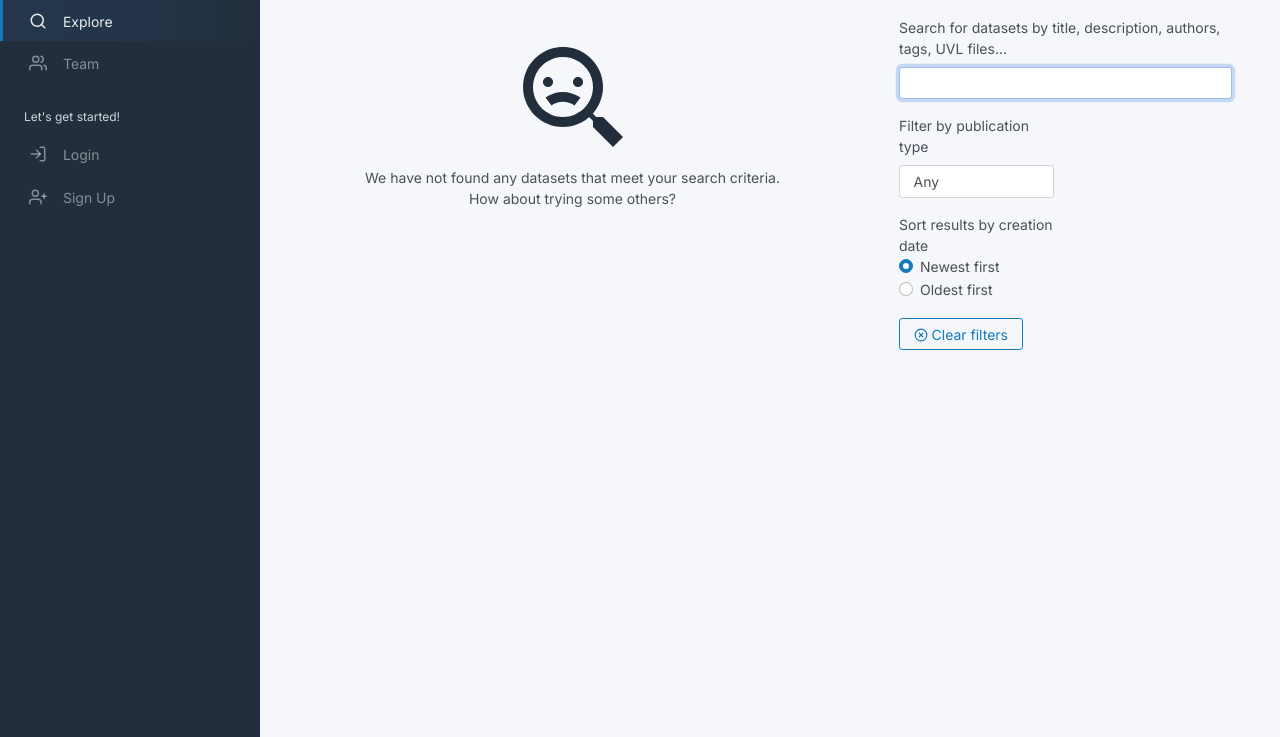
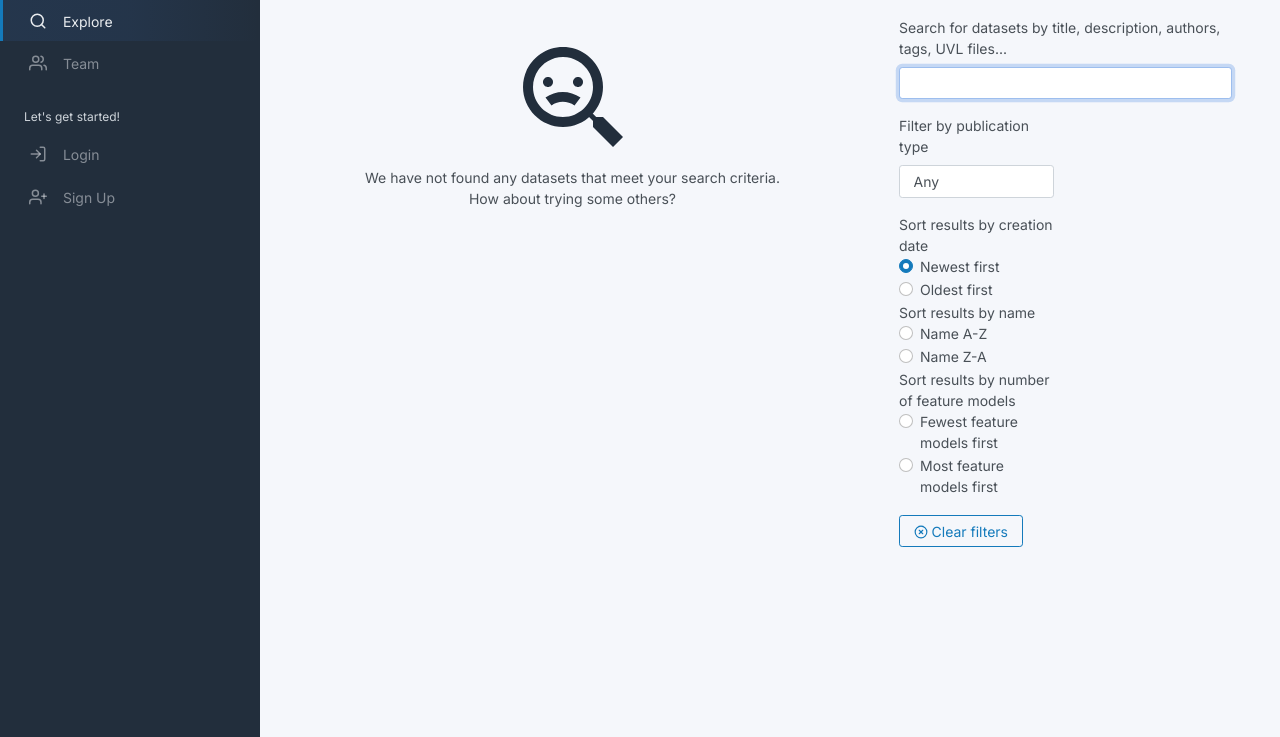
Before and after one commit to EGC-Serranito/serranito-hub, a Flask app: page /explore in a window 1280 px wide. Shown: the part 184-921 px from the top of the page. Run offline with Flask 3, Linux system fonts and the light colour scheme; data that the repository does not hold is empty; parts of the project's set-up code (start-up, migrations or seed data) failed here and were passed over; some libraries are stand-ins or nearby versions.

Commit message:
feat: add new sorting options for datasets listing

```diff
--- a/app/modules/explore/repositories.py
+++ b/app/modules/explore/repositories.py
@@ -1,5 +1,5 @@
 import re
-from sqlalchemy import any_, or_
+from sqlalchemy import any_, or_, func
 import unidecode
 from app.modules.dataset.models import Author, DSMetaData, DataSet, PublicationType
 from app.modules.featuremodel.models import FMMetaData, FeatureModel
@@ -52,10 +52,19 @@ class ExploreRepository(BaseRepository):
         if tags:
             datasets = datasets.filter(DSMetaData.tags.ilike(any_(f"%{tag}%" for tag in tags)))
 
-        # Order by created_at
+        # Order by sorting criteria
         if sorting == "oldest":
             datasets = datasets.order_by(self.model.created_at.asc())
-        else:
+        elif sorting == "newest":
             datasets = datasets.order_by(self.model.created_at.desc())
+        elif sorting == "name_asc":
+            datasets = datasets.order_by(DSMetaData.title.asc())
+        elif sorting == "name_desc":
+            datasets = datasets.order_by(DSMetaData.title.desc())
+        elif sorting == "feature_models_asc":
+            datasets = datasets.group_by(DataSet.id).order_by(func.count(FeatureModel.id).asc())
+        elif sorting == "feature_models_desc":
+            datasets = datasets.group_by(DataSet.id).order_by(func.count(FeatureModel.id).desc())
+
 
         return datasets.all()
--- a/app/modules/explore/templates/explore/index.html
+++ b/app/modules/explore/templates/explore/index.html
@@ -95,16 +95,47 @@
                             <div>
                                 Sort results by creation date
                                 <label class="form-check">
-                                    <input class="form-check-input" type="radio" value="newest" name="sorting"
-                                           checked="">
+                                    <input class="form-check-input" type="radio" value="newest" name="sorting" checked="">
                                     <span class="form-check-label">
-                                      Newest first
+                                        Newest first
                                     </span>
                                 </label>
                                 <label class="form-check">
                                     <input class="form-check-input" type="radio" value="oldest" name="sorting">
                                     <span class="form-check-label">
-                                      Oldest first
+                                        Oldest first
+                                    </span>
+                                </label>
+                            </div>
+
+                            <div>
+                                Sort results by name
+                                <label class="form-check">
+                                    <input class="form-check-input" type="radio" value="name_asc" name="sorting">
+                                    <span class="form-check-label">
+                                        Name A-Z
+                                    </span>
+                                </label>
+                                <label class="form-check">
+                                    <input class="form-check-input" type="radio" value="name_desc" name="sorting">
+                                    <span class="form-check-label">
+                                        Name Z-A
+                                    </span>
+                                </label>
+                            </div>
+
+                            <div>
+                                Sort results by number of feature models
+                                <label class="form-check">
+                                    <input class="form-check-input" type="radio" value="feature_models_asc" name="sorting">
+                                    <span class="form-check-label">
+                                        Fewest feature models first
+                                    </span>
+                                </label>
+                                <label class="form-check">
+                                    <input class="form-check-input" type="radio" value="feature_models_desc" name="sorting">
+                                    <span class="form-check-label">
+                                        Most feature models first
                                     </span>
                                 </label>
                             </div>
```
